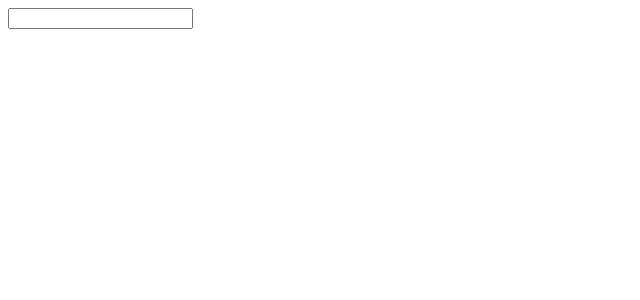
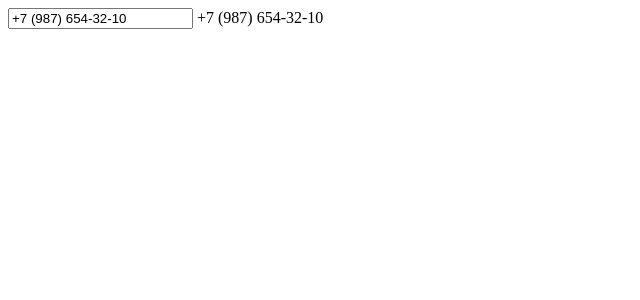
Before and after one commit to Ledzz/ngx-phone-mask, an Angular app: page / in a window 1280 px wide. Shown: the top 300 px of the page, without its empty margins (0-640 px from the left). Built offline with nearby package versions, Linux system fonts and the light colour scheme.

Commit message:
update angular version

```diff
--- a/src/app/app.component.ts
+++ b/src/app/app.component.ts
@@ -9,6 +9,6 @@ export class AppComponent {
 	phone = '';
 
 	constructor() {
-		setTimeout(() => this.phone = '', 1000);
+		setTimeout(() => this.phone = '+79876543210', 1000);
 	}
 }
```
Also changed, not shown: package.json (+7 -7 lines), 1 other file (tests, documents, lock files or other folders).
